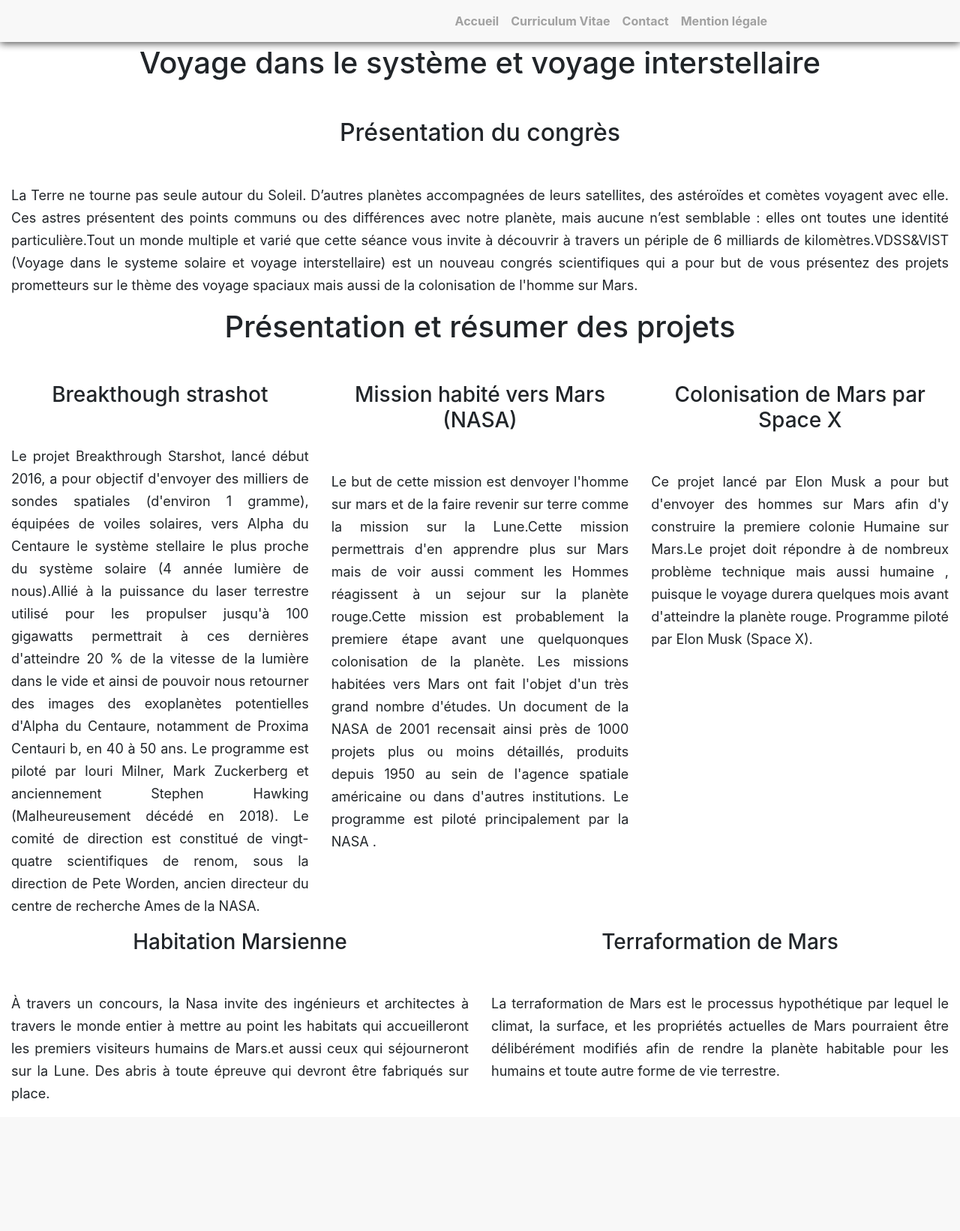
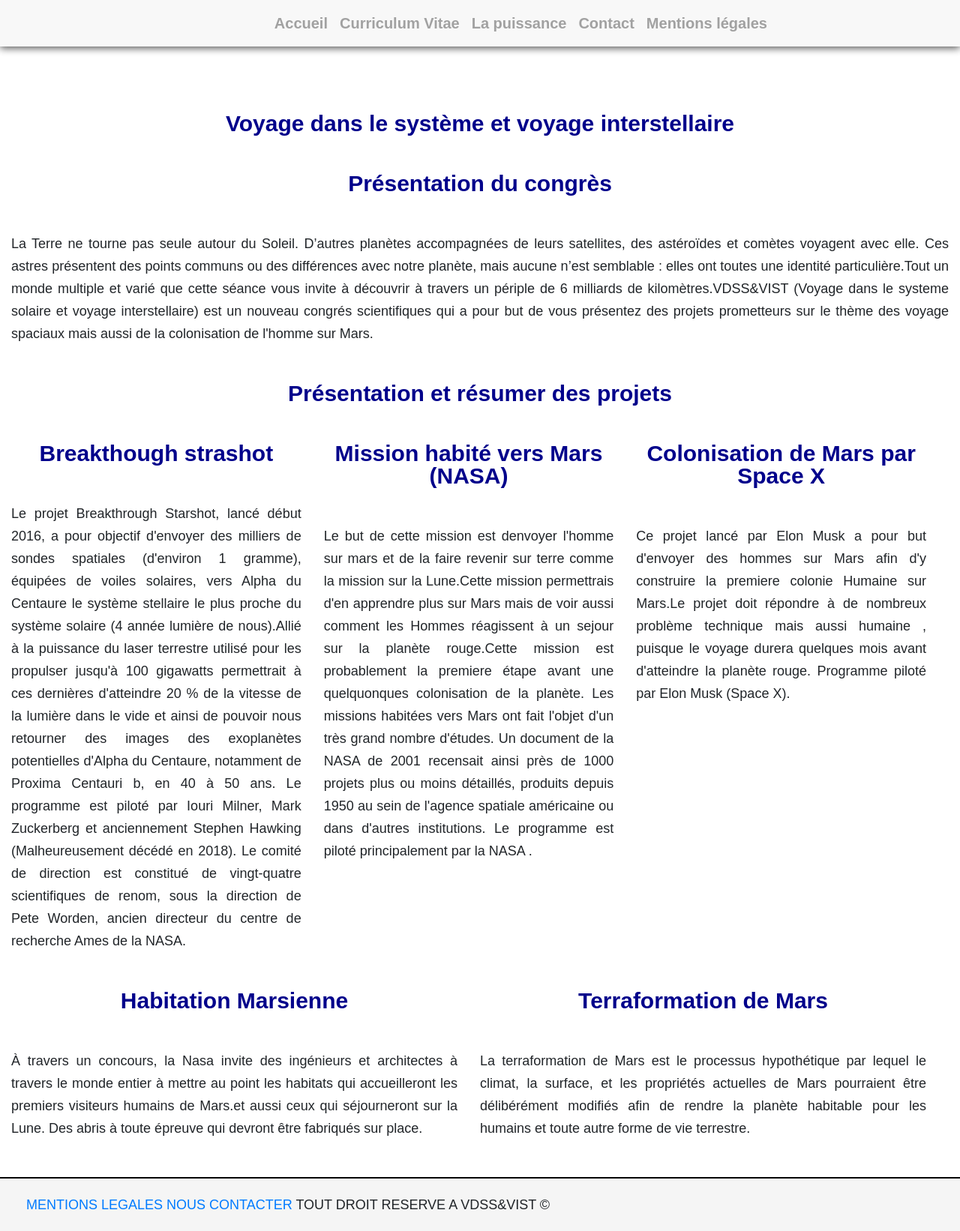
Before and after one commit to Julien76140/Michel-Website, a PHP site: page / in a window 1280 px wide. Shown: the whole page at 75% size. Before the commit the page ends 1469 px from the top, so only its background shows below. Run offline with PHP 8.4, Linux system fonts and the light colour scheme.

Commit message:
Michel creer un footer remplis le contenu des quelques page et creer une petite enigme

```diff
--- a/asset/css/style.css
+++ b/asset/css/style.css
@@ -1,6 +1,14 @@
+
+body{
+
+    font-family: Arial;
+     font-size: 20px;
+    line-height: 30px;
+}
+
 
 header{
-    margin-top: 60px;
+    margin-top: 55px;
 }
 
 
@@ -22,20 +30,20 @@
 
 .wrap{
 
-
+    margin-top: 10px;
     width: 100%;
 }
 
 }
-.break{
-    display: inline-block;
-}
+
 
 h1,h2,h3{
 
-
+    font-size: 30px;
+    font-weight: 600;
     text-align: center;
     margin-bottom: 50px;
+    color:darkblue;
 
 }
 p{
@@ -45,7 +53,7 @@
     line-height: 30px;
 }
 #imgelon{
-    margin-top: 30px;
+    margin-top: 20px;
 
     border-radius: 200px;
 
@@ -64,7 +72,7 @@
 }
 #titreelon{
 
-    margin-top: 20px;
+    margin-top: 40px;
     text-align: left;
     font-size: 60px;
     font-weight: 300;
@@ -72,7 +80,7 @@
 #titremusk{
     text-align: left;
     font-size: 80px;
-    margin-top: -60px;
+    margin-top: -10px;
 
 }
 #information{
@@ -83,6 +91,81 @@
 
     margin-left: 100px;
     margin-right: 100px;
+    margin-bottom: 50px;
+    margin-top: 20px;
     text-align: justify;
 
 }
+.row{
+    width: 100%;
+}
+
+.competence h1,.logiciel h1,.langue h1{
+
+    font-weight: 600;
+    font-size: 35px;
+
+}
+.competence,.logiciel,.langue,.annee,.formation,.entreprise,.annees,.interet{
+
+    padding: 20px;
+}
+
+
+.annee p,.annees p{
+
+    font-size: 15px;
+}
+.logiciel{
+
+    margin-bottom: 50px;
+}
+.formation,.entreprise{
+
+    margin-bottom: 50px;
+}
+.article{
+
+    margin-top: 150px;
+}
+#titrepres{
+    margin-top: 50px;
+}
+
+#titrehab,#titreterra{
+
+    margin-top: 50px;
+}
+#formcontact{
+margin-left: auto;
+    margin-right: auto;
+    width: 800px;
+    margin-top: 150px;
+}
+ #formcontact input{
+display: block;
+justify-content: flex-end;
+}
+
+ #pied{
+     background-color: whitesmoke;
+     padding: 20px;
+     width: 100%;
+margin-top: 50px;
+border-top: solid black 2px;
+
+ }
+#aventurier{
+    margin-top: 100px;
+
+}
+#aventurier p,#aventurier label{
+
+    margin-left: 50px;
+    margin-right: 50px;
+}
+#aventurier input{
+
+    margin-bottom: 43.2vh;
+
+}
--- a/includes/accueil.inc.php
+++ b/includes/accueil.inc.php
@@ -1,5 +1,5 @@
 
-<div class="container-fluid">
+<div class="container-fluid article">
 
 
 <h1>Voyage dans le système et voyage interstellaire </h1>
@@ -7,7 +7,7 @@
 <h2>Présentation du congrès </h2>
 <p>La Terre ne tourne pas seule autour du Soleil. D’autres planètes accompagnées de leurs satellites, des astéroïdes et comètes voyagent avec elle. Ces astres présentent des points communs ou des différences avec notre planète, mais aucune n’est semblable : elles ont toutes une identité particulière.Tout un monde multiple et varié que cette séance vous invite à découvrir à travers un périple de 6 milliards de kilomètres.VDSS&VIST (Voyage dans le systeme solaire et voyage interstellaire) est un nouveau congrés scientifiques qui a pour but de vous présentez des projets prometteurs sur le thème des voyage spaciaux mais aussi de la colonisation de l'homme sur Mars.</p>
 
-<h1>Présentation et résumer des projets</h1>
+<h1 id="titrepres">Présentation et résumer des projets</h1>
 
 
 <div class="row"><!--aligne sur une ligne mais j'aurais pu utiliser float left ou display inline-block ect--!>
@@ -27,8 +27,7 @@
 
         <h3>Mission habité vers Mars (NASA)</h3>
 
-<p>Le but de cette mission est denvoyer l'homme sur mars et de la faire revenir sur terre comme la mission sur la Lune.Cette mission permettrais d'en apprendre plus sur Mars mais de voir aussi comment les Hommes réagissent à un sejour sur la planète rouge.Cette mission est probablement la premiere étape avant une quelquonques colonisation de la planète. Les missions habitées vers Mars ont fait l'objet d'un très grand nombre d'études. Un document de la NASA de 2001 recensait ainsi près de 1000 projets plus ou moins détaillés, produits depuis 1950 au sein de l'agence spatiale américaine ou dans d'autres institutions. Le programme est piloté principalement par la NASA .</p>
-        </div>
+<p>Le but de cette mission est denvoyer l'homme sur mars et de la faire revenir sur terre comme la mission sur la Lune.Cette mission permettrais d'en apprendre plus sur Mars mais de voir aussi comment les Hommes réagissent à un sejour sur la planète rouge.Cette mission est probablement la premiere étape avant une quelquonques colonisation de la planète. Les missions habitées vers Mars ont fait l'objet d'un très grand nombre d'études. Un document de la NASA de 2001 recensait ainsi près de 1000 projets plus ou moins détaillés, produits depuis 1950 au sein de l'agence spatiale américaine ou dans d'autres institutions. Le programme est piloté principalement par la NASA .</p></div>
 
     </div>
 
@@ -46,14 +45,14 @@
     <div class="col-lg-6">
         <div class="habitation">
 
-            <h3>Habitation Marsienne</h3>
+            <h3 id="titrehab">Habitation Marsienne</h3>
 <p>À travers un concours, la Nasa invite des ingénieurs et architectes à travers le monde entier à mettre au point les habitats qui accueilleront les premiers visiteurs humains de Mars.et aussi ceux qui séjourneront sur la Lune. Des abris à toute épreuve qui devront être fabriqués sur place.</p>
         </div>
     </div>
     <div class="col-lg-6">
         <div class="terraformation">
 
-            <h3>Terraformation de Mars</h3>
+            <h3 id="titreterra">Terraformation de Mars</h3>
 
             <p>La terraformation de Mars est le processus hypothétique par lequel le climat, la surface, et les propriétés actuelles de Mars pourraient être délibérément modifiés afin de rendre la planète habitable pour les humains et toute autre forme de vie terrestre.</p>
         </div>
--- a/includes/footer.php
+++ b/includes/footer.php
@@ -1,3 +1,13 @@
+
+<section id="pied">
+
+<div class="container-fluid">
+
+<p><a href="index.php?page=mention">MENTIONS LEGALES</a><a href="index.php?page=contact"> NOUS CONTACTER</a> TOUT DROIT RESERVE A VDSS&VIST &copy; </p>
+
+
+</section>
+</div>
 
 </body>
 </html>
--- a/includes/header.php
+++ b/includes/header.php
@@ -7,8 +7,9 @@
     <ul class="navbar-nav">
         <li class="nav-item font-weight-bold"><a class="nav-link" href="index.php?page=accueil">Accueil</a></liclass>
         <li class="nav-item font-weight-bold"><a class="nav-link" href="index.php?page=cv">Curriculum Vitae</a></li>
+        <li class="nav-item font-weight-bold"><a class="nav-link" href="index.php?page=puissance">La puissance</a></li>
         <li class="nav-item font-weight-bold"><a class="nav-link" href="index.php?page=contact">Contact</a></li>
-        <li class="nav-item font-weight-bold"><a class="nav-link" href="index.php?page=mention">Mention légale</a></li>
+        <li class="nav-item font-weight-bold"><a class="nav-link" href="index.php?page=mention">Mentions légales</a></li>
     </ul>
    </div>
    </div>
--- a/includes/html.php
+++ b/includes/html.php
@@ -8,6 +8,7 @@
     <script src="https://code.jquery.com/jquery-3.4.1.slim.min.js" integrity="sha384-J6qa4849blE2+poT4WnyKhv5vZF5SrPo0iEjwBvKU7imGFAV0wwj1yYfoRSJoZ+n" crossorigin="anonymous"></script>
     <script src="https://cdn.jsdelivr.net/npm/popper.js@1.16.0/dist/umd/popper.min.js" integrity="sha384-Q6E9RHvbIyZFJoft+2mJbHaEWldlvI9IOYy5n3zV9zzTtmI3UksdQRVvoxMfooAo" crossorigin="anonymous"></script>
     <script src="https://stackpath.bootstrapcdn.com/bootstrap/4.4.1/js/bootstrap.min.js" integrity="sha384-wfSDF2E50Y2D1uUdj0O3uMBJnjuUD4Ih7YwaYd1iqfktj0Uod8GCExl3Og8ifwB6" crossorigin="anonymous"></script>
+    <link  rel="stylesheet" type="text/css" href="./asset/css/reset.css"/>
     <link  rel="stylesheet" type="text/css" href="./asset/css/style.css"/>
-</head>
+
 <body>
--- a/includes/process.php
+++ b/includes/process.php
@@ -16,17 +16,14 @@
 
 
     }
-    else{
 
-        echo "pas image";
-    }
 
     $requete = "INSERT INTO article (nom,prenom,mail,num,message,image) VALUES ('". htmlspecialchars(addslashes($_POST['nom']), ENT_QUOTES) . "','" . htmlspecialchars(addslashes($_POST['prenom']), ENT_QUOTES) . "','" . htmlspecialchars(addslashes($_POST['mail']), ENT_QUOTES) . "','" . htmlspecialchars(addslashes($_POST['num']), ENT_QUOTES)."','" . htmlspecialchars(addslashes($_POST['texte']), ENT_QUOTES) . "','" . $_FILES['photo']['name']. "')";
     $resultat = mysqli_query($connect, $requete);
 
     mysqli_close($connect);
 
-    header('Location:../index.php');
+
 
 }
 else {
```
Also changed, not shown: includes/contact.inc.php (+10 -8 lines), includes/cv.inc.php (+88 -8 lines), includes/puissance.inc.php (added, +31 -0 lines).
